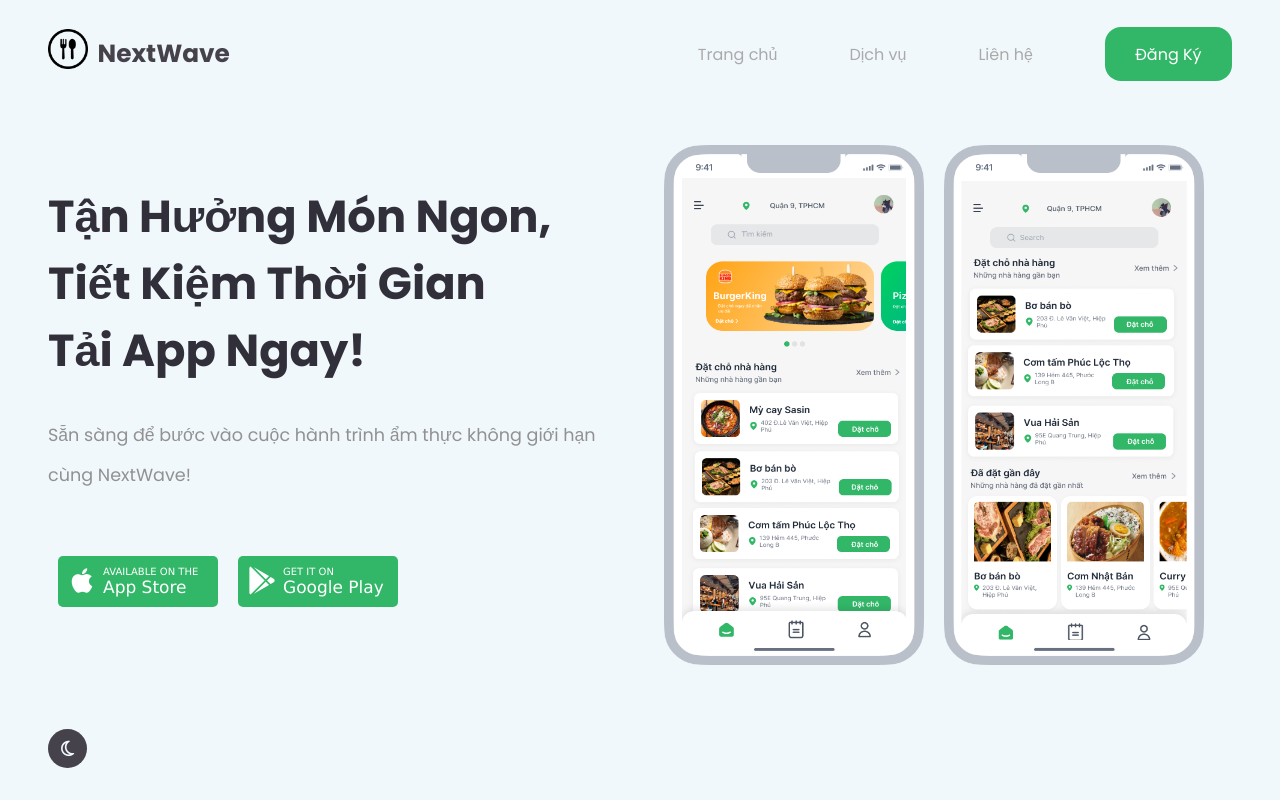
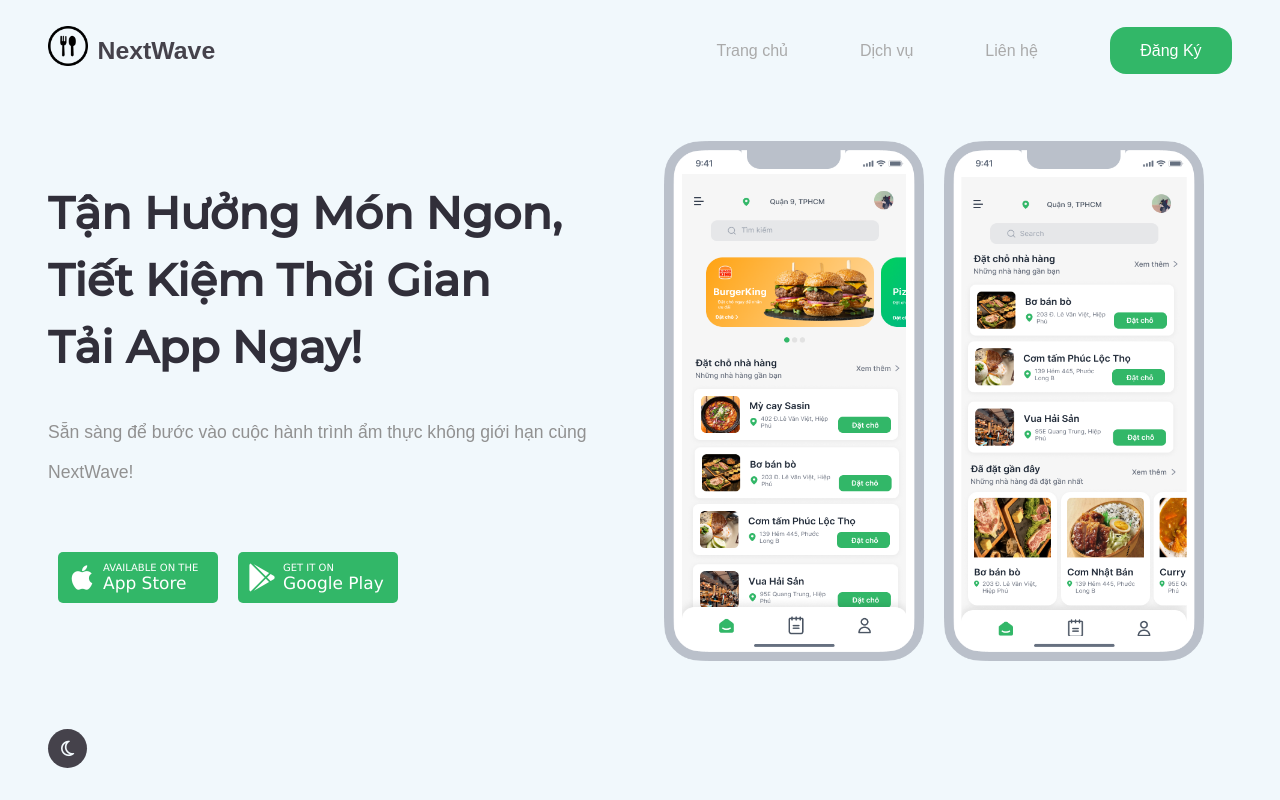
Before and after one commit to rsphamlong1912/NextWave-Landing-Page, a plain HTML site: page index.html in a window 1280 px wide. Drawn offline with Linux system fonts and the light colour scheme.

Commit message:
Update font

```diff
--- a/index.html
+++ b/index.html
@@ -7,6 +7,14 @@
   <meta name="viewport" content="width=device-width, initial-scale=1.0" />
   <title>NextWave</title>
   <link rel="stylesheet" href="style.css" />
+  <link href="https://fonts.googleapis.com/css2?family=Montserrat:ital,wght@0,400;0,500;1,300&display=swap"
+    rel="stylesheet">
+
+  <style>
+    h1 {
+      font-family: 'Montserrat', sans-serif;
+    }
+  </style>
 </head>
 
 <body>
--- a/style.css
+++ b/style.css
@@ -1,4 +1,4 @@
-@import url("https://fonts.googleapis.com/css2?family=Poppins:wght@100;200;300;400;500;600;700;800;900&display=swap");
+/* @import url("https://fonts.googleapis.com/css2?family=Abril+Fatface&family=Anton&family=Caprasimo&family=Kanit:ital,wght@0,100;0,300;0,500;0,600;0,800;1,500&family=Pacifico&display=swap"); */
 
 .light {
   --mainColor: #32b768;
```
